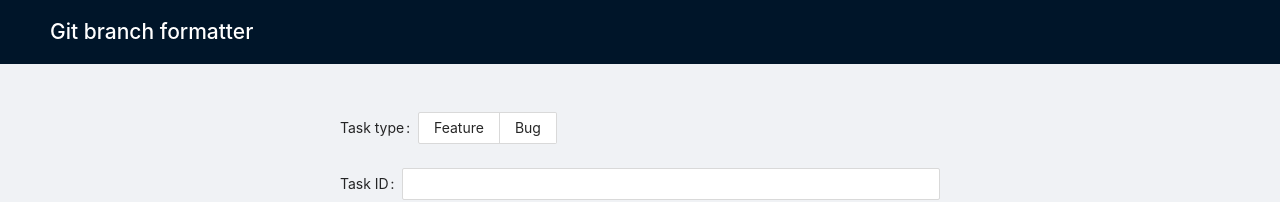
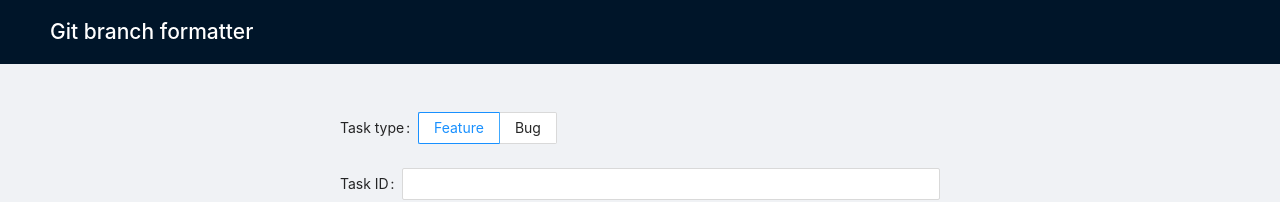
Before and after one commit to michalMalujdy/_React_GitBranchFormatter, a React (Create React App) app: page / in a window 1280 px wide. Shown: the top 202 px of the page. Built offline with nearby package versions, Linux system fonts and the light colour scheme.

Commit message:
Set task type to feature by default

```diff
--- a/src/components/Formatter/Formatter.js
+++ b/src/components/Formatter/Formatter.js
@@ -25,8 +25,8 @@ class Formatter extends React.Component {
                         remember: true,
                     }}
                 >
-                    <Form.Item label="Task type" name="layout">
-                        <Radio.Group>
+                    <Form.Item label="Task type" >
+                        <Radio.Group defaultValue="feature" >
                             <Radio.Button value="feature" onChange={this.onTaskTypeChange}>Feature</Radio.Button>
                             <Radio.Button value="bugfix" onChange={this.onTaskTypeChange}>Bug</Radio.Button>
                         </Radio.Group>
```
